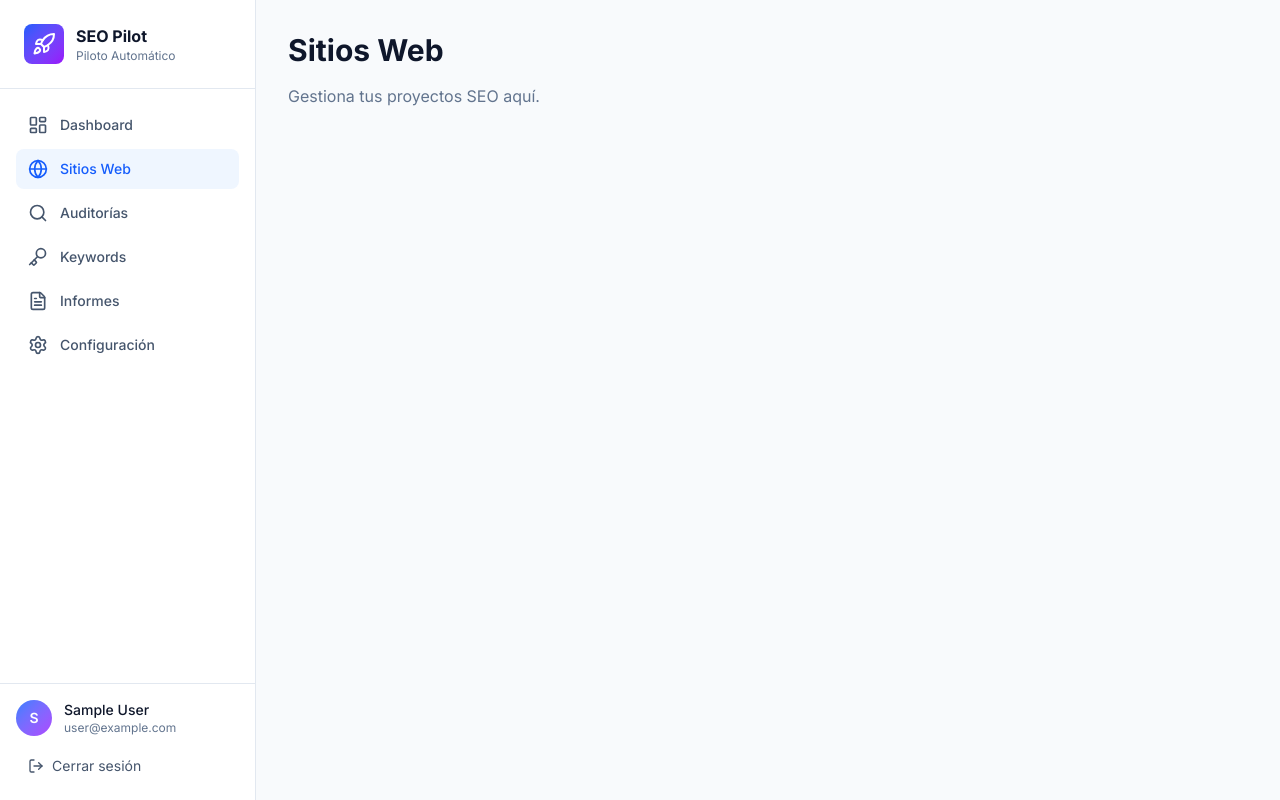
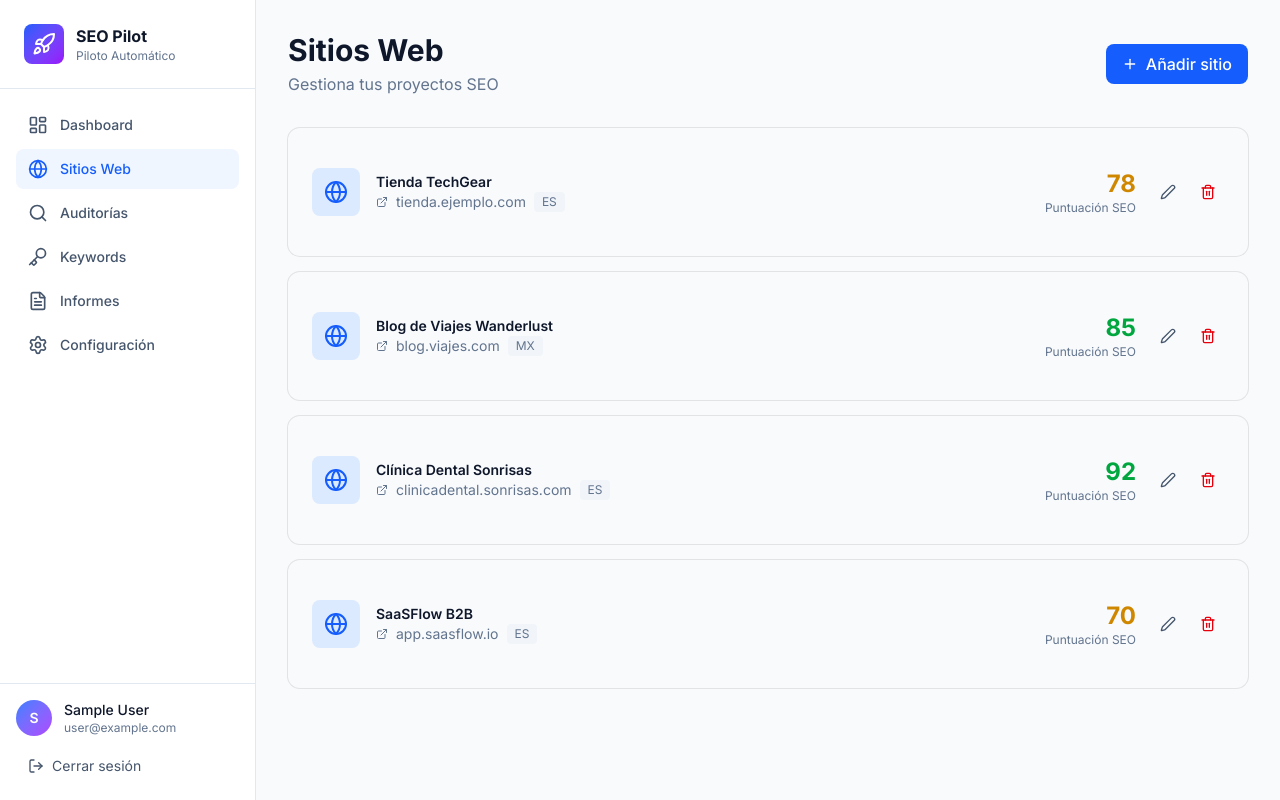
Before and after one commit to leoking1978glovo/seo-pilot, a Next.js app: page /dashboard/websites in a window 1280 px wide. Built offline with nearby package versions, Linux system fonts and the light colour scheme; no server answers; sample sign-in values are in the browser's storage.

Commit message:
Add: página de sitios web

```diff
--- a/app/dashboard/websites/page.tsx
+++ b/app/dashboard/websites/page.tsx
@@ -1,8 +1,86 @@
+'use client';
+
+import { useEffect, useState } from 'react';
+import { Card, CardContent, CardHeader, CardTitle } from '@/components/ui/card';
+import { Globe, Plus, Edit2, Trash2, ExternalLink } from 'lucide-react';
+
+// Datos de ejemplo (después los traeremos de la base de datos)
+const initialSites = [
+  { id: 1, name: 'Tienda TechGear', domain: 'tienda.ejemplo.com', country: 'ES', score: 78 },
+  { id: 2, name: 'Blog de Viajes Wanderlust', domain: 'blog.viajes.com', country: 'MX', score: 85 },
+  { id: 3, name: 'Clínica Dental Sonrisas', domain: 'clinicadental.sonrisas.com', country: 'ES', score: 92 },
+  { id: 4, name: 'SaaSFlow B2B', domain: 'app.saasflow.io', country: 'ES', score: 70 },
+];
+
 export default function WebsitesPage() {
-    return (
-      <div className="p-8">
-        <h1 className="text-3xl font-bold text-slate-900 mb-4">Sitios Web</h1>
-        <p className="text-slate-500">Gestiona tus proyectos SEO aquí.</p>
+  const [sites, setSites] = useState(initialSites);
+
+  return (
+    <div className="p-8">
+      {/* Header */}
+      <div className="flex items-center justify-between mb-8">
+        <div>
+          <h1 className="text-3xl font-bold text-slate-900">Sitios Web</h1>
+          <p className="text-slate-500 mt-1">Gestiona tus proyectos SEO</p>
+        </div>
+        <button className="flex items-center gap-2 bg-blue-600 hover:bg-blue-700 text-white px-4 py-2 rounded-lg font-medium transition-colors">
+          <Plus className="w-4 h-4" />
+          Añadir sitio
+        </button>
       </div>
-    );
-  }
+
+      {/* Lista de sitios */}
+      <div className="space-y-4">
+        {sites.map((site) => (
+          <Card key={site.id} className="hover:shadow-md transition-shadow">
+            <CardContent className="p-6">
+              <div className="flex items-center justify-between">
+                <div className="flex items-center gap-4">
+                  <div className="w-12 h-12 bg-blue-100 rounded-lg flex items-center justify-center">
+                    <Globe className="w-6 h-6 text-blue-600" />
+                  </div>
+                  <div>
+                    <h3 className="font-semibold text-slate-900">{site.name}</h3>
+                    <div className="flex items-center gap-2 text-sm text-slate-500">
+                      <ExternalLink className="w-3 h-3" />
+                      {site.domain}
+                      <span className="px-2 py-0.5 bg-slate-100 rounded text-xs">
+                        {site.country}
+                      </span>
+                    </div>
+                  </div>
+                </div>
+
+                <div className="flex items-center gap-4">
+                  <div className="text-right">
+                    <div
+                      className={`text-2xl font-bold ${
+                        site.score >= 80
+                          ? 'text-green-600'
+                          : site.score >= 60
+                          ? 'text-yellow-600'
+                          : 'text-red-600'
+                      }`}
+                    >
+                      {site.score}
+                    </div>
+                    <p className="text-xs text-slate-500">Puntuación SEO</p>
+                  </div>
+
+                  <div className="flex items-center gap-2">
+                    <button className="p-2 hover:bg-slate-100 rounded-lg transition-colors">
+                      <Edit2 className="w-4 h-4 text-slate-600" />
+                    </button>
+                    <button className="p-2 hover:bg-red-50 rounded-lg transition-colors">
+                      <Trash2 className="w-4 h-4 text-red-600" />
+                    </button>
+                  </div>
+                </div>
+              </div>
+            </CardContent>
+          </Card>
+        ))}
+      </div>
+    </div>
+  );
+}
```
